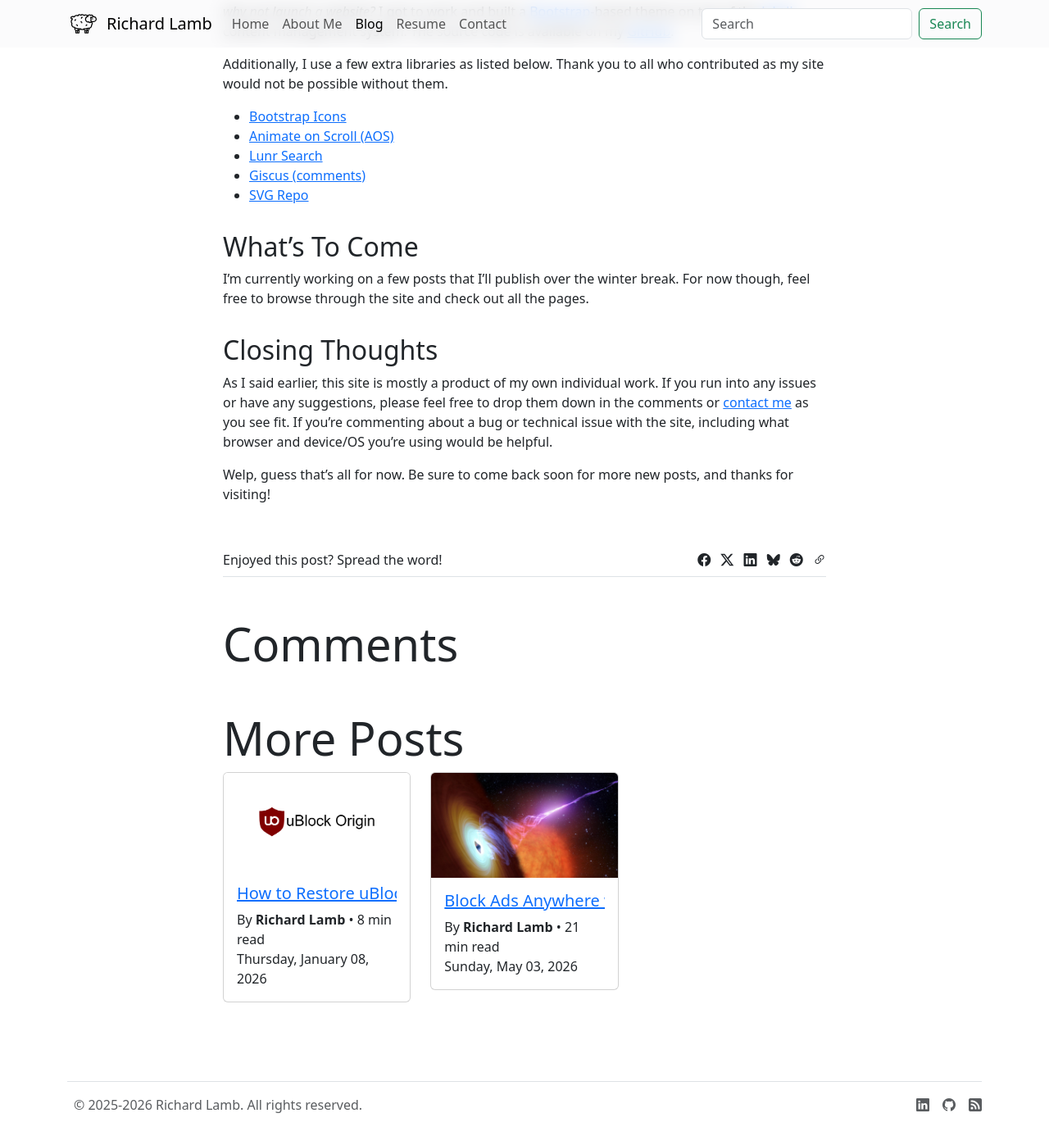
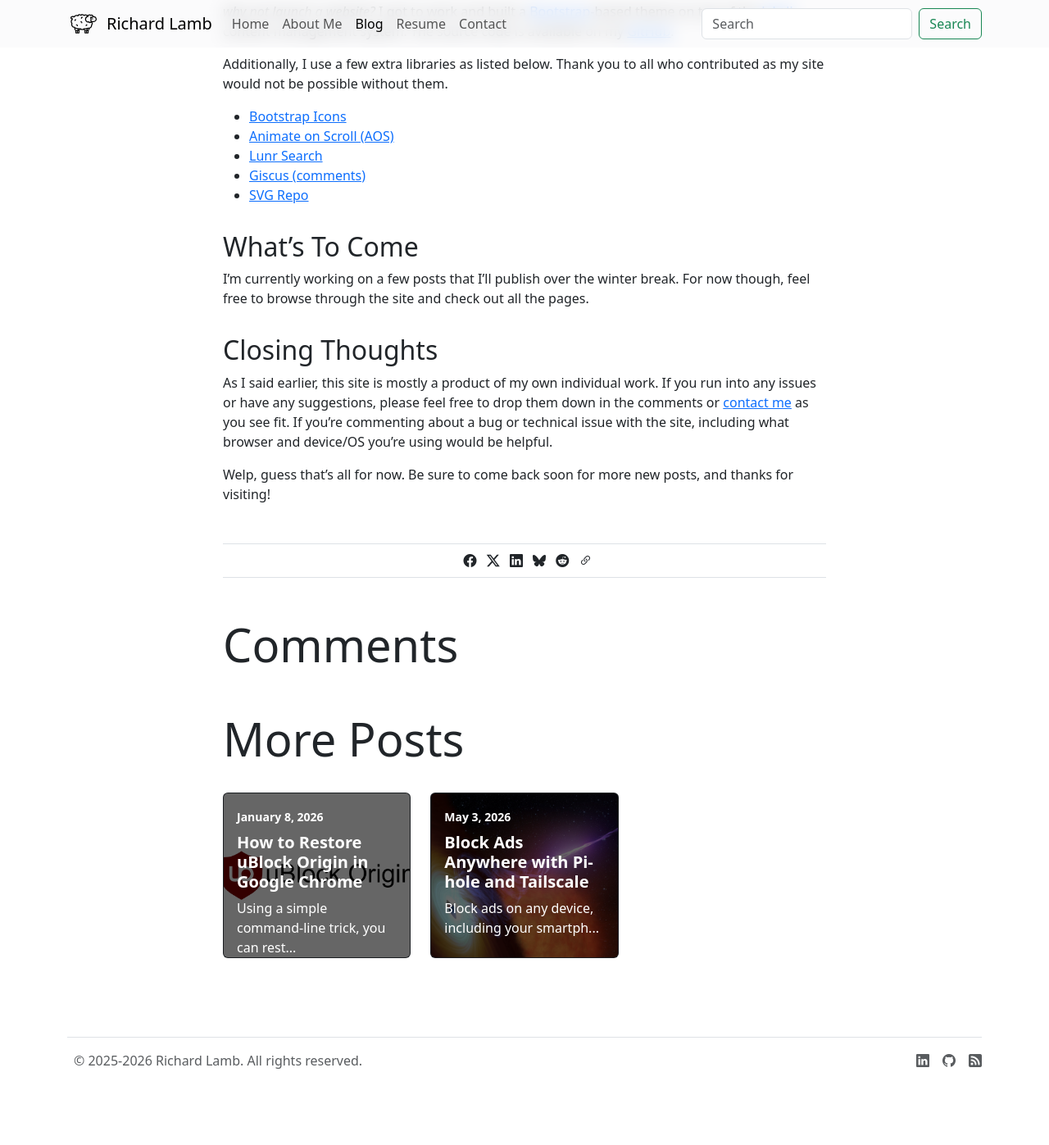
Before and after one commit to RichardLamb1/RichardLamb.dev, a Jekyll site: the page built from blog/_posts/2025/12/2025-12-18-hello-world.md, in a window 1280 px wide and 1400 px high, scrolled down 809 px. Shown: the top 1397 px of the window at 82% size. Built offline with Jekyll 4.4.1, drawn with Linux system fonts in a browser that asks for light colours; comment, search, counter and statistics services are not loaded; after the commit the page ends 2155 px from its top, so only the background shows below that.

```diff
--- a/_includes/more-posts.html
+++ b/_includes/more-posts.html
@@ -1,31 +1,23 @@
 <div class="col-lg-4">
-    <div class="card mb-4" title="{{ post.title }}">
+    <div class="card my-4 text-bg-dark blog-link" title="{{ _post.title }}">
         <!-- Cover Image -->
         {% if _post.image %}
-        <img src="{{ _post.image.src }}" alt="{{ _post.image.alt }}" class="card-img-top" height="{% if include.img_height %}include.img_height{% else %}200px{% endif %}"
-            style="object-fit: cover;" />
+        <img src="{{ _post.image.src }}" alt="{{ _post.image.alt }}" class="card-img" height="200px"
+            style="object-fit: cover; filter: brightness(40%)" />
         {% else %}
         <!-- Show a placeholder if there is no cover image available -->
-        <svg height="{% if include.img_height %}include.img_height{% else %}200px{% endif %}" class="card-img-top" role="img" xmlns="http://www.w3.org/2000/svg">
-            <rect width="100%" height="100%" fill="#55595c"></rect>
+        <svg height="200px" class="card-img" role="img" xmlns="http://www.w3.org/2000/svg">
+            <rect width="100%" height="100%" fill="#222222"></rect>
         </svg>
         {% endif %}
-        <div class="card-body">
+        <div class="card-img-overlay">
+            <!-- Date -->
+            <span title="{{ _post.date }}" class="small fw-bold">{{ _post.date | date: "%B %_d, %Y"}}</span>
             <!-- Title -->
-            <h5 class="card-title text-nowrap" style="overflow: hidden;" title="{{ _post.title }}"><a
-                    href="{{ _post.url }}" class="stretched-link">{{ _post.title }}</a></h5>
-            <!-- Author, Date, and Estimated Reading Time -->
-            <p class="card-text">By
-                {% if _post.author %}
-                <b>{{ _post.author }}</b>
-                {% else %}
-                <b>Richard Lamb</b>
-                &bull;
-                <span>{% include read_time_more_posts.html %}</span>
-                {% endif %}
-                <br>
-                <span title="{{ _post.date }}">{{ _post.date | date: "%A, %B %d, %Y"}}</span>
-            </p>
+            <h5 class="card-title my-2 fw-semibold" style="overflow: hidden; color: #FFF;" title="{{ _post.title }}"><a
+                    href="{{ _post.url }}" class="stretched-link" style="color: #FFF;">{{ _post.title | truncate: 50 }}</a></h5>
+            <!-- Description -->
+            <span>{{ _post.description | truncate: 50 }}</span>
         </div>
     </div>
 </div>
--- a/_layouts/post.html
+++ b/_layouts/post.html
@@ -6,32 +6,8 @@ layout: default
     {% include head.html %}
     <title>{{ page.title }} - {{ site.title }}</title>
     <style>
-        @media (min-width: 768px) {
-            #share-links {
-                justify-content: flex-end !important;
-            }
-
-            #share-text-sm {
-                visibility: hidden;
-            }
-        }
-
-        @media (width < 768px) {
-            #share-links {
-                justify-content: center !important;
-            }
-
-            #share-text-lg {
-                visibility: hidden;
-            }
-        }
-
-        #share-text-sm {
-            user-select: none;
-        }
-
-        #share-text-lg {
-            user-select: none;
+        #share-links {
+            justify-content: center !important;
         }
 
         table {
@@ -46,6 +22,24 @@ layout: default
         pre > code {
             /* Allow the user to scroll the code past the "copy code" button. Good enough fix for the overlap */
             padding-right: 60px;
+        }
+
+        .blog-link {
+            transition: transform 0.2s ease-in-out;
+        }
+
+        .blog-link a {
+            transition: all 0.2s;
+            text-decoration: underline;
+            text-decoration-color: transparent;
+        }
+
+        .blog-link:hover {
+            transform: translate(0, -0.25em);
+        }
+
+        .blog-link a:hover {
+            text-decoration-color: #FFF;
         }
     </style>
     <link rel="stylesheet" href="/assets/css/copy-code.css" />
@@ -116,12 +110,9 @@ layout: default
                 <script src="/assets/js/copy-code.js"></script>
 
                 <!-- Share Links -->
-                <div class="container border-bottom mb-5 p-0">
+                <div class="container border-top border-bottom mb-5 p-0">
                     <div class="d-flex row">
-                        <div class="d-flex col-md-6">
-                            <p id="share-text-lg" class="m-0 py-2 fw-light">Enjoyed this post? Spread the word!</p>
-                        </div>
-                        <div id="share-links" class="d-flex col-md-6">
+                        <div id="share-links" class="d-flex">
                             <p class="m-0 py-2">
                                 <!-- <span id="share-text-sm" class="m-0 py-2 fw-light">Share:</span> -->
                                 <span class="ms-2"><a class="text-body"
@@ -165,7 +156,7 @@ layout: default
                         <!-- Randomly pick 3 posts to recommend -->
                         {% assign _posts = site.posts | where_exp: "_page", "_page.url != page.url" | sample: 3 %}
                         {% for _post in _posts %}
-                        {% include more-posts.html img_height = "150px" %}
+                        {% include more-posts.html %}
                         {% endfor %}
                     </div>
                 </div>
--- a/index.html
+++ b/index.html
@@ -151,7 +151,7 @@ image:
                                 <h1 id="hero-name">Richard Lamb</h1>
                                 <p id="hero-description">Computer Science and Engineering student at the <a
                                         href="https://www.wisc.edu" target="_blank">
-                                        University of Wisconsin
+                                        University of Wisconsin-Madison
                                     </a></p>
                                     <h2 id="social-media-links">
                                         <a href="https://www.linkedin.com/in/richard-lamb-137698386/" target="_blank" class="text-body mb-5"
```
Also changed, not shown: _includes/homepage-post.html (+4 -6 lines), _includes/homepage-skill-aos.html (deleted, +0 -10 lines), about.html (+4 -8 lines).
